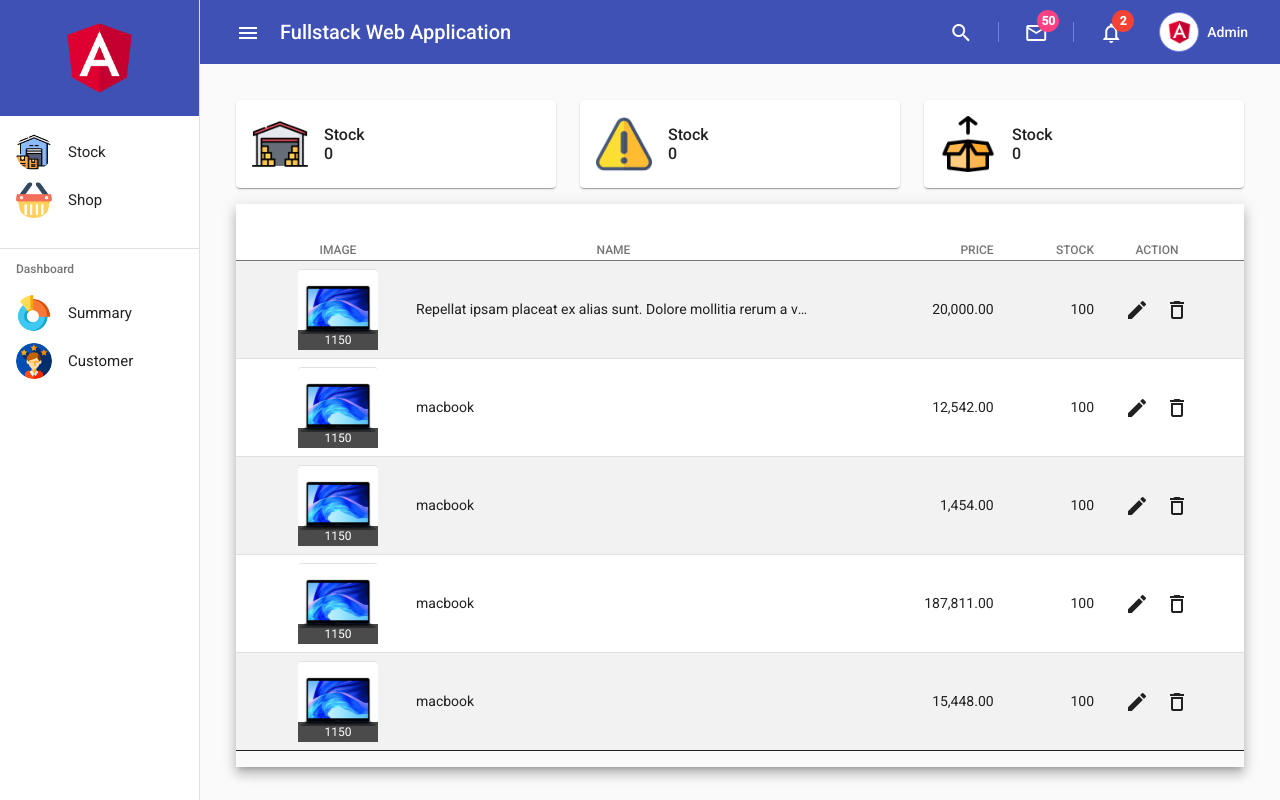
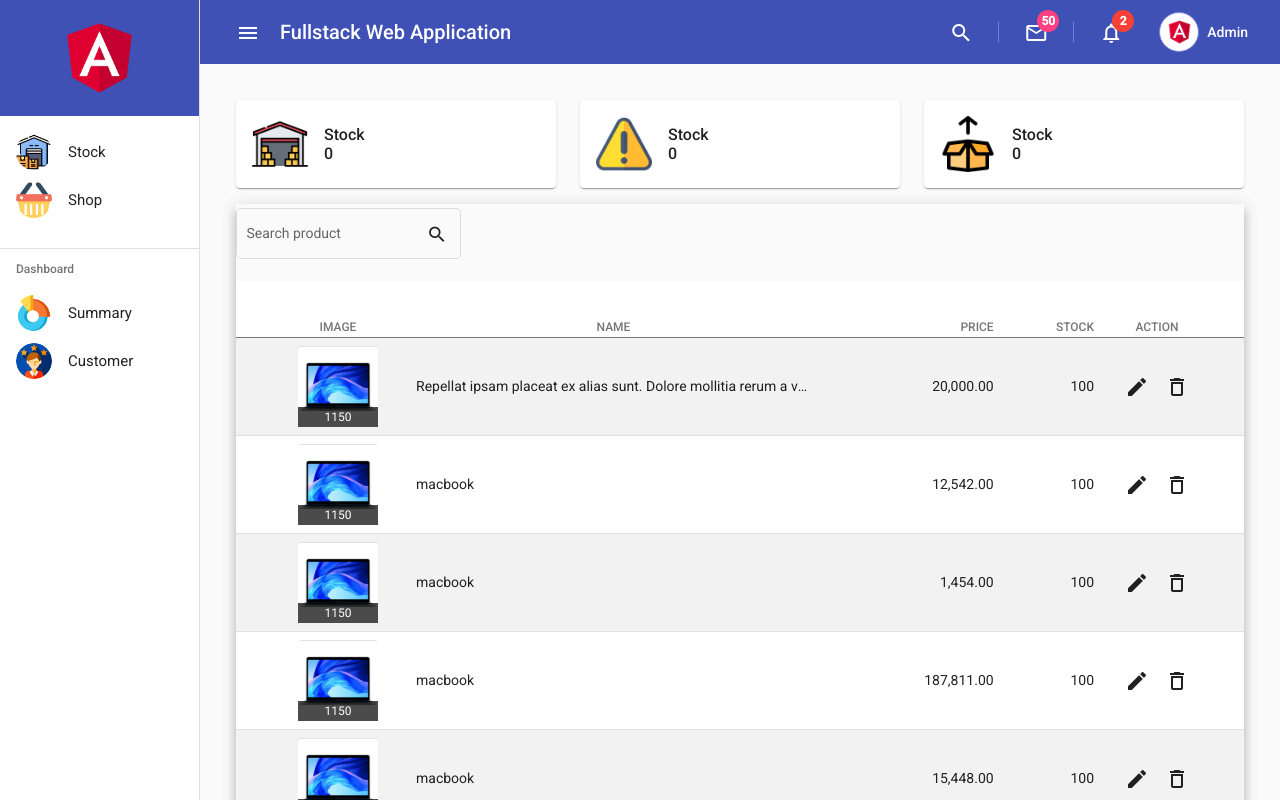
Before and after one commit to iiimomoniii/Intro-fullstack-frontend, an Angular app: page /stock in a window 1280 px wide. Built offline with nearby package versions, Linux system fonts and the light colour scheme.

Commit message:
edit stock => datatable
search and fliter

```diff
--- a/src/app/app-material/app-material.module.ts
+++ b/src/app/app-material/app-material.module.ts
@@ -8,6 +8,8 @@ import { MatSidenavModule } from '@angular/material/sidenav';
 import { MatListModule } from '@angular/material/list';
 import { MatCardModule } from '@angular/material/card';
 import { MatTableModule } from '@angular/material/table';
+import { MatFormFieldModule } from '@angular/material/form-field';
+import { MatInputModule } from '@angular/material/input';
 
 const materialModules = [
   MatToolbarModule,
@@ -18,7 +20,9 @@ const materialModules = [
   MatSidenavModule,
   MatListModule,
   MatCardModule,
-  MatTableModule
+  MatTableModule,
+  MatFormFieldModule,
+  MatInputModule
 ];
 
 @NgModule({
--- a/src/app/app.module.ts
+++ b/src/app/app.module.ts
@@ -1,9 +1,10 @@
 import { NgModule } from '@angular/core';
 import { BrowserModule } from '@angular/platform-browser';
+import { BrowserAnimationsModule } from '@angular/platform-browser/animations';
+import { FormsModule } from '@angular/forms';
 
 import { AppRoutingModule } from '@app/app-routing.module';
 import { AppComponent } from '@app/app.component';
-import { BrowserAnimationsModule } from '@angular/platform-browser/animations';
 
 import { AppMaterialModule } from '@app/app-material/app-material.module';
 
@@ -28,6 +29,7 @@ import { StockEditComponent } from './components/menus/stock/stock-edit/stock-ed
     AppRoutingModule,
     BrowserAnimationsModule,
     AppMaterialModule,
+    FormsModule
   ],
   providers: [],
   bootstrap: [AppComponent]
--- a/src/app/components/menus/stock/stock-home/stock-home.component.html
+++ b/src/app/components/menus/stock/stock-home/stock-home.component.html
@@ -33,6 +33,17 @@
 
 <!-- table -->
 <div class="mat-elevation-z8 mt-3 table-responsive">
+
+  <div>
+    <mat-form-field appearance="outline">
+      <mat-label>Search product</mat-label>
+      <input matInput placeholder="search" (keyup)="search($event)" [(ngModel)]="textSearch" >
+      <mat-icon matSuffix *ngIf="!textSearch">search</mat-icon>
+      <button mat-icon-button matSuffix *ngIf="textSearch" (click)="clearSearch()">
+        <mat-icon >close</mat-icon>
+      </button>
+    </mat-form-field>
+  </div>
 
   <table mat-table [dataSource]="dataSource" class="table table-striped table-hover">
 
--- a/src/app/components/menus/stock/stock-home/stock-home.component.ts
+++ b/src/app/components/menus/stock/stock-home/stock-home.component.ts
@@ -11,6 +11,9 @@ export class StockHomeComponent implements OnInit {
   //Data Objects
   displayedColumns : string[] = ['image', 'name', 'price','stock', 'action'];
   dataSource = new MatTableDataSource<Product>();
+
+  //search
+  textSearch: string;
 
   constructor() { }
 
@@ -57,5 +60,18 @@ export class StockHomeComponent implements OnInit {
     this.dataSource.data = dummy;
   }
 
+  search(event :any){
+    let fliterValue = '';
+    if (event) {
+      //tranfer and get value from HTML Input
+      fliterValue = (event.target as HTMLInputElement).value;
+    }
+    this.dataSource.filter = fliterValue.trim().toLocaleLowerCase();
+  }
+
+  clearSearch(){
+    this.textSearch = '';
+    this.search(null);
+  }
 
 }
```
